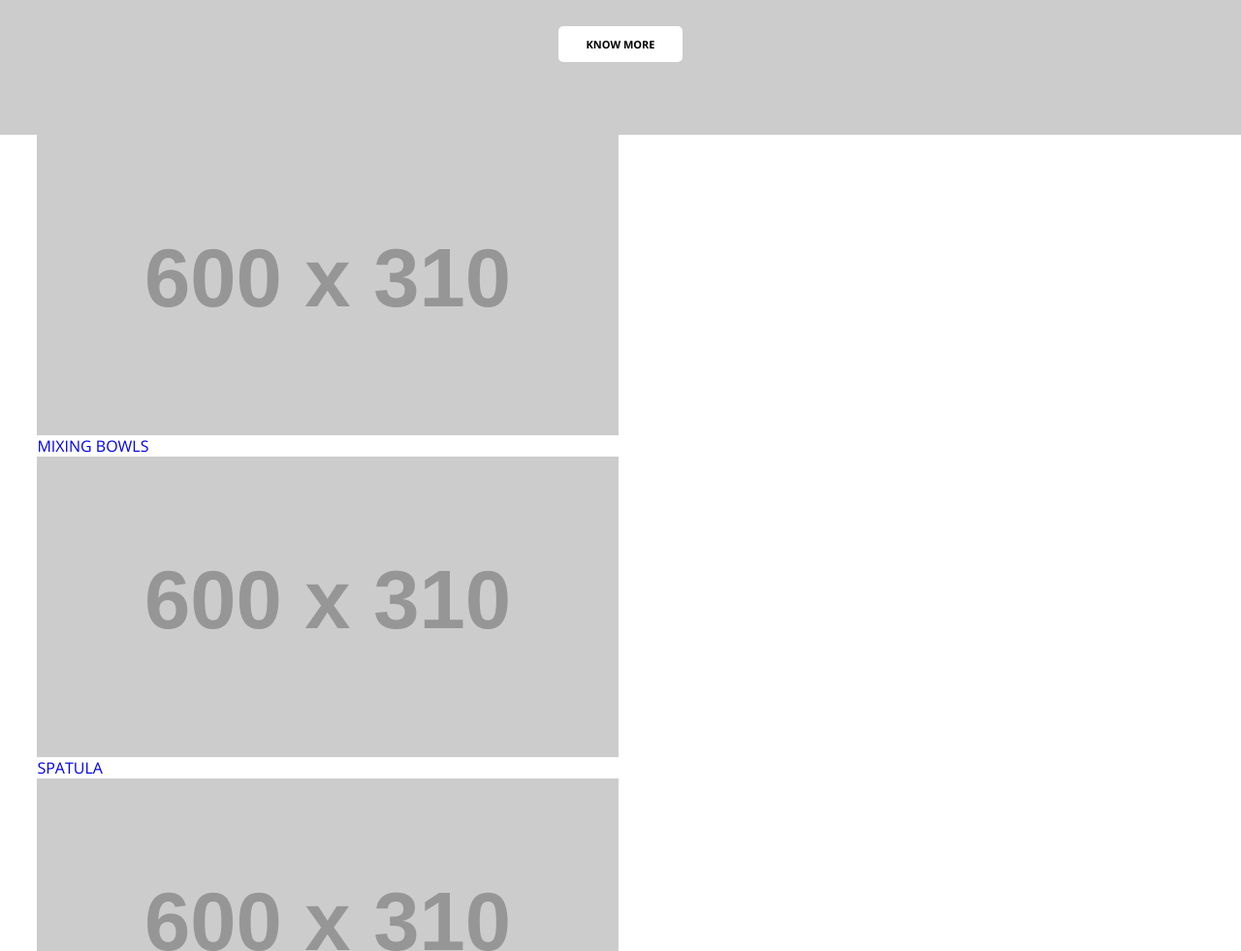
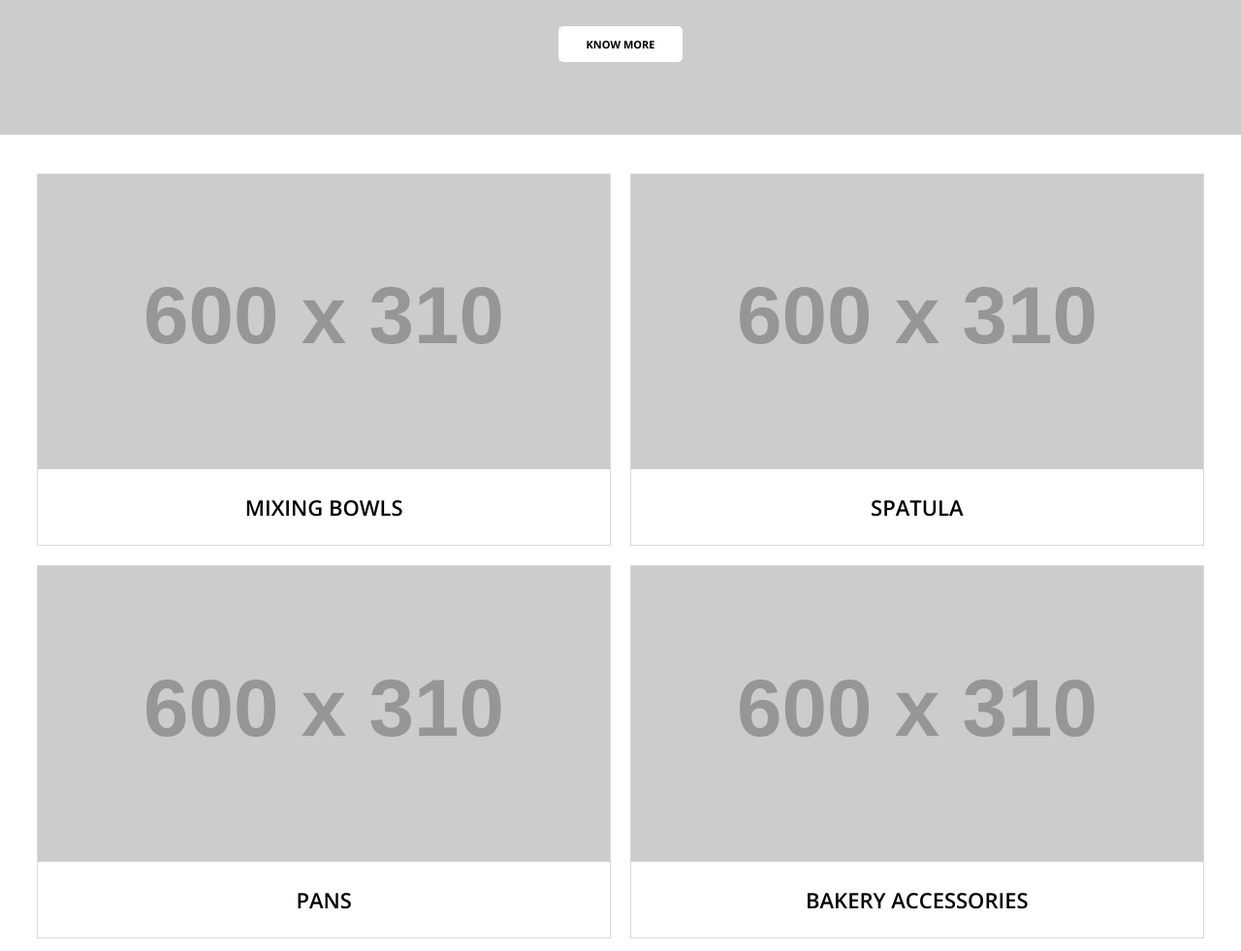
Before and after one commit to mvishrutaxioned/Whisq---SASS-Task-1, a plain HTML site: page index.html in a window 1280 px wide. Shown: the part 1780-2761 px from the top of the page at 97% size. Drawn offline with nearby package versions, Linux system fonts and the light colour scheme; placeholder pictures from the web are drawn by us; a web font is replaced by a local one.

Commit message:
added accessories styling

```diff
--- /dev/null
+++ b/assets/sass/layout/_accessories.scss
@@ -0,0 +1,26 @@
+.accessories .wrapper {
+    margin: 40px auto;
+
+    ul {
+        @include flex;
+        flex-wrap: wrap;
+        justify-content: space-between;
+        gap: 20px;
+    }
+
+    li {
+        width: 49%;
+        border: 1px solid #dad8d8;
+        text-align: center;
+    }
+
+    a {
+        margin: 24px auto;
+        color: $black;
+        font-weight: 600;
+        font-size: 22px;
+        transition: .5s ease;
+
+        &:hover { color: #666; }
+    }
+}
--- a/assets/sass/pages/_home.scss
+++ b/assets/sass/pages/_home.scss
@@ -1,2 +1,3 @@
 @import '../layout/header';
 @import '../layout/banner';
+@import '../layout/accessories';
```
Also changed, not shown: assets/css/style.css, 1 other file.
